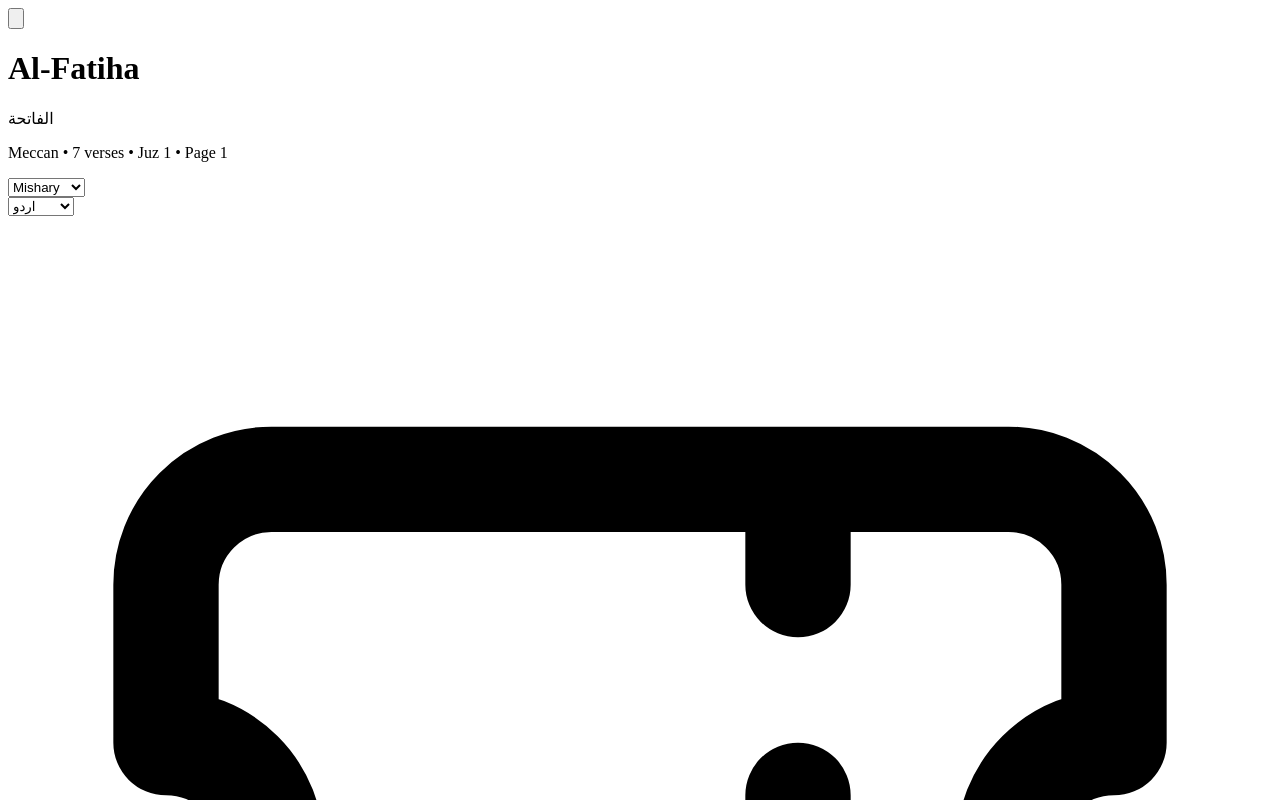
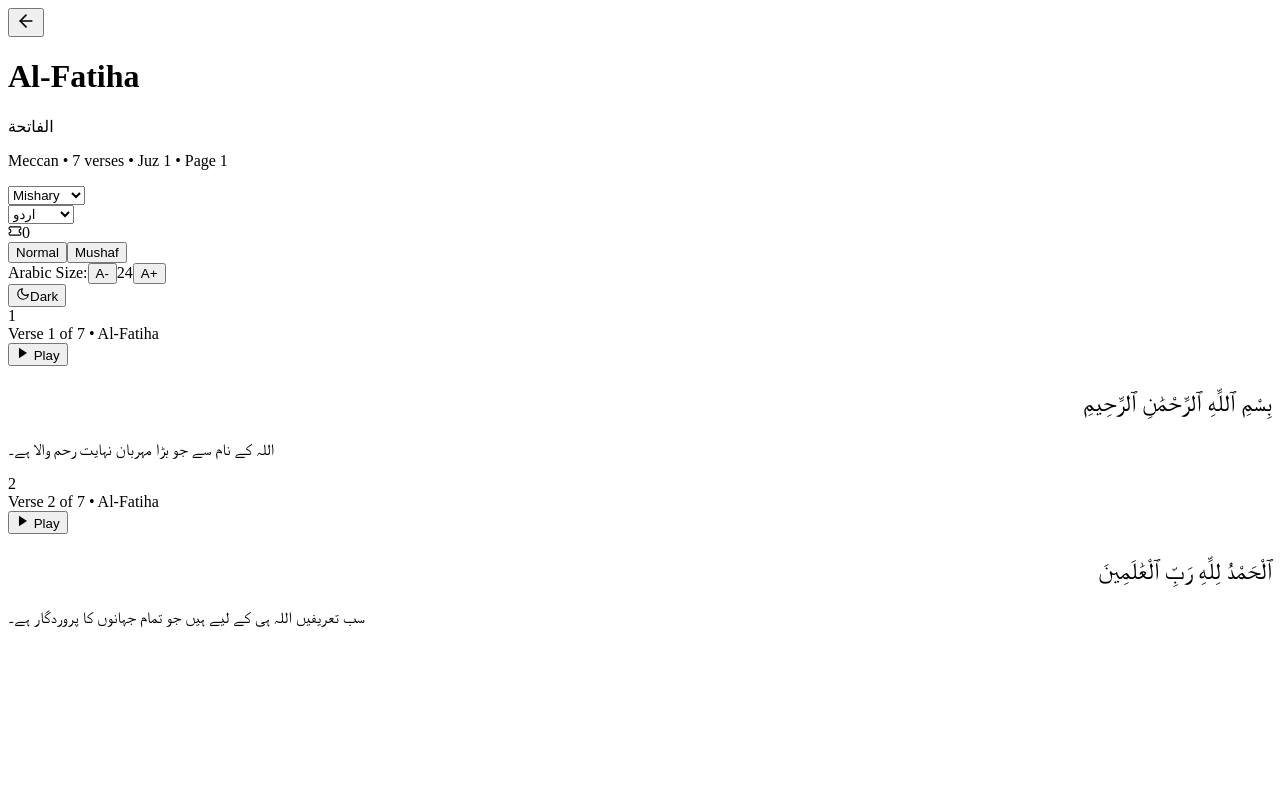
Before and after one commit to Aisarifarehman/Quran-Life, a React (Vite) app: page / in a window 1280 px wide. Shown: the top 800 px of the page. Built offline with nearby package versions, Linux system fonts and the light colour scheme.

Commit message:
Update App.jsx

```diff
--- a/src/App.jsx
+++ b/src/App.jsx
@@ -1,49 +1,59 @@
 import React, { useState, useEffect, useRef } from 'react';
 
-// Native SVG Icons to avoid 'lucide-react' build errors on Vercel
+// Custom inline SVGs with explicit fixed sizes to prevent blowout
 const ArrowLeftIcon = () => (
-  <svg className="w-5 h-5 text-emerald-100" fill="none" stroke="currentColor" viewBox="0 0 24 24">
-    <path strokeLinecap="round" strokeLinejoin="round" strokeWidth="2" d="M10 19l-7-7m0 0l7-7m-7 7h18" />
+  <svg width="20" height="20" viewBox="0 0 24 24" fill="none" stroke="currentColor" strokeWidth="2" strokeLinecap="round" strokeLinejoin="round" className="text-emerald-100">
+    <line x1="19" y1="12" x2="5" y2="12"></line>
+    <polyline points="12 19 5 12 12 5"></polyline>
   </svg>
 );
 
 const PlayIcon = () => (
-  <svg className="w-3.5 h-3.5 fill-current" viewBox="0 0 24 24">
-    <path d="M8 5v14l11-7z" />
+  <svg width="14" height="14" viewBox="0 0 24 24" fill="currentColor">
+    <polygon points="5 3 19 12 5 21 5 3"></polygon>
   </svg>
 );
 
 const PauseIcon = () => (
-  <svg className="w-3.5 h-3.5 fill-current" viewBox="0 0 24 24">
-    <path d="M6 19h4V5H6v14zm8-14v14h4V5h-4z" />
+  <svg width="14" height="14" viewBox="0 0 24 24" fill="currentColor">
+    <rect x="6" y="4" width="4" height="16"></rect>
+    <rect x="14" y="4" width="4" height="16"></rect>
   </svg>
 );
 
 const StopIcon = () => (
-  <svg className="w-4 h-4 fill-current text-red-500" viewBox="0 0 24 24">
-    <path d="M6 6h12v12H6z" />
+  <svg width="16" height="16" viewBox="0 0 24 24" fill="currentColor" className="text-red-500">
+    <rect x="6" y="6" width="12" height="12"></rect>
   </svg>
 );
 
 const TicketIcon = () => (
-  <svg className="w-3.5 h-3.5 text-amber-400" fill="none" stroke="currentColor" viewBox="0 0 24 24">
-    <path strokeLinecap="round" strokeLinejoin="round" strokeWidth="2" d="M15 5v2m0 4v2m0 4v2M5 5a2 2 0 00-2 2v3a2 2 0 110 4v3a2 2 0 002 2h14a2 2 0 002-2v-3a2 2 0 110-4V7a2 2 0 00-2-2H5z" />
+  <svg width="14" height="14" viewBox="0 0 24 24" fill="none" stroke="currentColor" strokeWidth="2" strokeLinecap="round" strokeLinejoin="round" className="text-amber-400">
+    <path d="M2 9a3 3 0 0 1 0 6v2a2 2 0 0 0 2 2h16a2 2 0 0 0 2-2v-2a3 3 0 0 1 0-6V7a2 2 0 0 0-2-2H4a2 2 0 0 0-2 2z"></path>
   </svg>
 );
 
 const SunIcon = () => (
-  <svg className="w-3.5 h-3.5 text-amber-400" fill="none" stroke="currentColor" viewBox="0 0 24 24">
-    <path strokeLinecap="round" strokeLinejoin="round" strokeWidth="2" d="M12 3v1m0 16v1m9-9h-1M4 12H3m15.364 6.364l-.707-.707M6.343 6.343l-.707-.707m12.728 0l-.707.707M6.343 17.657l-.707.707M16 12a4 4 0 11-8 0 4 4 0 018 0z" />
+  <svg width="14" height="14" viewBox="0 0 24 24" fill="none" stroke="currentColor" strokeWidth="2" strokeLinecap="round" strokeLinejoin="round" className="text-amber-400">
+    <circle cx="12" cy="12" r="5"></circle>
+    <line x1="12" y1="1" x2="12" y2="3"></line>
+    <line x1="12" y1="21" x2="12" y2="23"></line>
+    <line x1="4.22" y1="4.22" x2="5.64" y2="5.64"></line>
+    <line x1="18.36" y1="18.36" x2="19.78" y2="19.78"></line>
+    <line x1="1" y1="12" x2="3" y2="12"></line>
+    <line x1="21" y1="12" x2="23" y2="12"></line>
+    <line x1="4.22" y1="19.78" x2="5.64" y2="18.36"></line>
+    <line x1="18.36" y1="5.64" x2="19.78" y2="4.22"></line>
   </svg>
 );
 
 const MoonIcon = () => (
-  <svg className="w-3.5 h-3.5" fill="none" stroke="currentColor" viewBox="0 0 24 24">
-    <path strokeLinecap="round" strokeLinejoin="round" strokeWidth="2" d="M20.354 15.354A9 9 0 018.646 3.646 9.003 9.003 0 0012 21a9.003 9.003 0 008.354-5.646z" />
+  <svg width="14" height="14" viewBox="0 0 24 24" fill="none" stroke="currentColor" strokeWidth="2" strokeLinecap="round" strokeLinejoin="round">
+    <path d="M21 12.79A9 9 0 1 1 11.21 3 7 7 0 0 0 21 12.79z"></path>
   </svg>
 );
 
-export default function QuranVerseDetail({
+export default function App({
   surahName = "Al-Fatiha",
   surahArabic = "الفاتحة",
   totalVerses = 7,
@@ -131,7 +141,7 @@ export default function QuranVerseDetail({
 
       <audio ref={audioRef} onEnded={handleAudioEnded} />
 
-      {/* HEADER WITH ALL ORIGINAL ELEMENTS */}
+      {/* FULL HEADER */}
       <header className={`sticky top-0 z-30 shadow-md ${isDarkMode ? 'bg-emerald-950 text-white' : 'bg-emerald-900 text-white'}`}>
         <div className="max-w-4xl mx-auto px-4 py-3">
 
@@ -139,7 +149,7 @@ export default function QuranVerseDetail({
             <div className="flex items-center gap-3">
               <button
                 onClick={onBack}
-                className="p-1.5 rounded-lg bg-emerald-800/80 hover:bg-emerald-800 transition-colors"
+                className="p-1.5 rounded-lg bg-emerald-800/80 hover:bg-emerald-800 transition-colors flex items-center justify-center"
                 title="Go Back"
               >
                 <ArrowLeftIcon />
@@ -184,7 +194,7 @@ export default function QuranVerseDetail({
                 </select>
               </div>
 
-              {/* Ticket Counter Badge */}
+              {/* Ticket Badge */}
               <div className="flex items-center gap-1.5 bg-emerald-950/60 text-amber-300 px-2.5 py-1 rounded-full text-xs font-bold border border-emerald-700/60">
                 <TicketIcon />
                 <span>{ticketCount}</span>
@@ -192,7 +202,7 @@ export default function QuranVerseDetail({
             </div>
           </div>
 
-          {/* Bottom Bar: Mode Switcher & Sizing */}
+          {/* Controls Bar */}
           <div className="flex items-center justify-between pt-3 mt-3 border-t border-emerald-800/60 text-xs">
             <div className="flex items-center bg-emerald-950/60 p-1 rounded-full border border-emerald-800">
               <button
@@ -239,7 +249,7 @@ export default function QuranVerseDetail({
         </div>
       </header>
 
-      {/* VERSE CARDS */}
+      {/* VERSE LIST */}
       <main className="max-w-4xl mx-auto px-4 py-6 space-y-4">
         {versesData.map((verse, index) => {
           const isThisPlaying = activeVerseIndex === index && isPlaying;
@@ -295,7 +305,7 @@ export default function QuranVerseDetail({
         })}
       </main>
 
-      {/* STOP / PLAY NEXT MODAL PROMPT */}
+      {/* MODAL DIALOG (STOP / CONTINUE) */}
       {showNextPrompt && (
         <div className="fixed inset-0 z-50 flex items-center justify-center bg-black/50 p-4 backdrop-blur-sm">
           <div className="bg-white dark:bg-gray-900 border border-emerald-200 dark:border-gray-700 rounded-2xl p-6 max-w-sm w-full shadow-xl text-center space-y-4">
```
